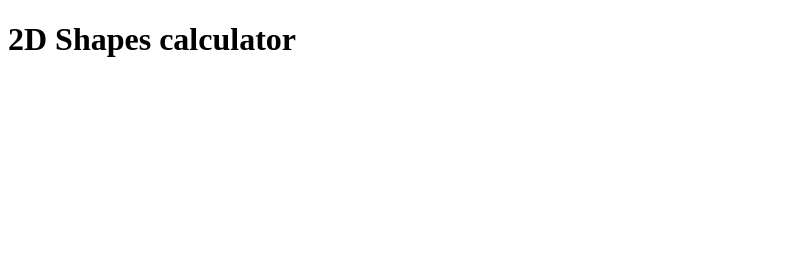
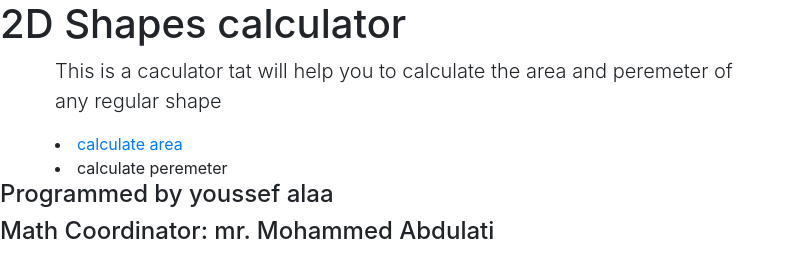
Before and after one commit to codeL123456/2d-shapes-calculator, an Electron app: page src/index.html in a window 800 px wide. Drawn offline with nearby package versions, Linux system fonts and the light colour scheme.

Commit message:
added the nav sections

```diff
--- a/index.js
+++ b/index.js
@@ -10,9 +10,6 @@ function createWindow () {
 
   // and load the index.html of the app.
   win.loadFile('src/index.html')
-
-  // Open the DevTools.
-  win.webContents.openDevTools()
 
   // Emitted when the window is closed.
   win.on('closed', () => {
--- a/src/index.html
+++ b/src/index.html
@@ -4,11 +4,26 @@
     <meta charset="UTF-8">
     <meta name="viewport" content="width=device-width, initial-scale=1.0">
     <meta http-equiv="X-UA-Compatible" content="ie=edge">
+    <link rel="stylesheet" href="https://stackpath.bootstrapcdn.com/bootstrap/4.2.1/css/bootstrap.min.css" integrity="sha384-GJzZqFGwb1QTTN6wy59ffF1BuGJpLSa9DkKMp0DgiMDm4iYMj70gZWKYbI706tWS" crossorigin="anonymous">
+    <link rel="stylesheet" href="main.css">
+    <script src="https://code.jquery.com/jquery-3.3.1.slim.min.js" integrity="sha384-q8i/X+965DzO0rT7abK41JStQIAqVgRVzpbzo5smXKp4YfRvH+8abtTE1Pi6jizo" crossorigin="anonymous"></script>
+    <script src="https://cdnjs.cloudflare.com/ajax/libs/popper.js/1.14.6/umd/popper.min.js" integrity="sha384-wHAiFfRlMFy6i5SRaxvfOCifBUQy1xHdJ/yoi7FRNXMRBu5WHdZYu1hA6ZOblgut" crossorigin="anonymous"></script>
+    <script src="https://stackpath.bootstrapcdn.com/bootstrap/4.2.1/js/bootstrap.min.js" integrity="sha384-B0UglyR+jN6CkvvICOB2joaf5I4l3gm9GU6Hc1og6Ls7i6U/mkkaduKaBhlAXv9k" crossorigin="anonymous"></script>
     <title>2d shapes Calculator</title>
 </head>
 <body>
     <h1>2D Shapes calculator</h1>
 
-
+    <div class="container description">
+        <p class="lead">This is a caculator tat will help you to calculate the area and peremeter of any regular shape</p>
+        <nav>
+            <li><a href="" target="_blank" rel="noopener noreferrer">calculate area</a> </li>
+            <li>calculate peremeter</li>
+        </nav>
+    </div>
+    <footer>
+        <h4>Programmed by youssef alaa</h4>
+        <h4>Math Coordinator: mr. Mohammed Abdulati</h4>
+    </footer>
 </body>
 </html>
```
